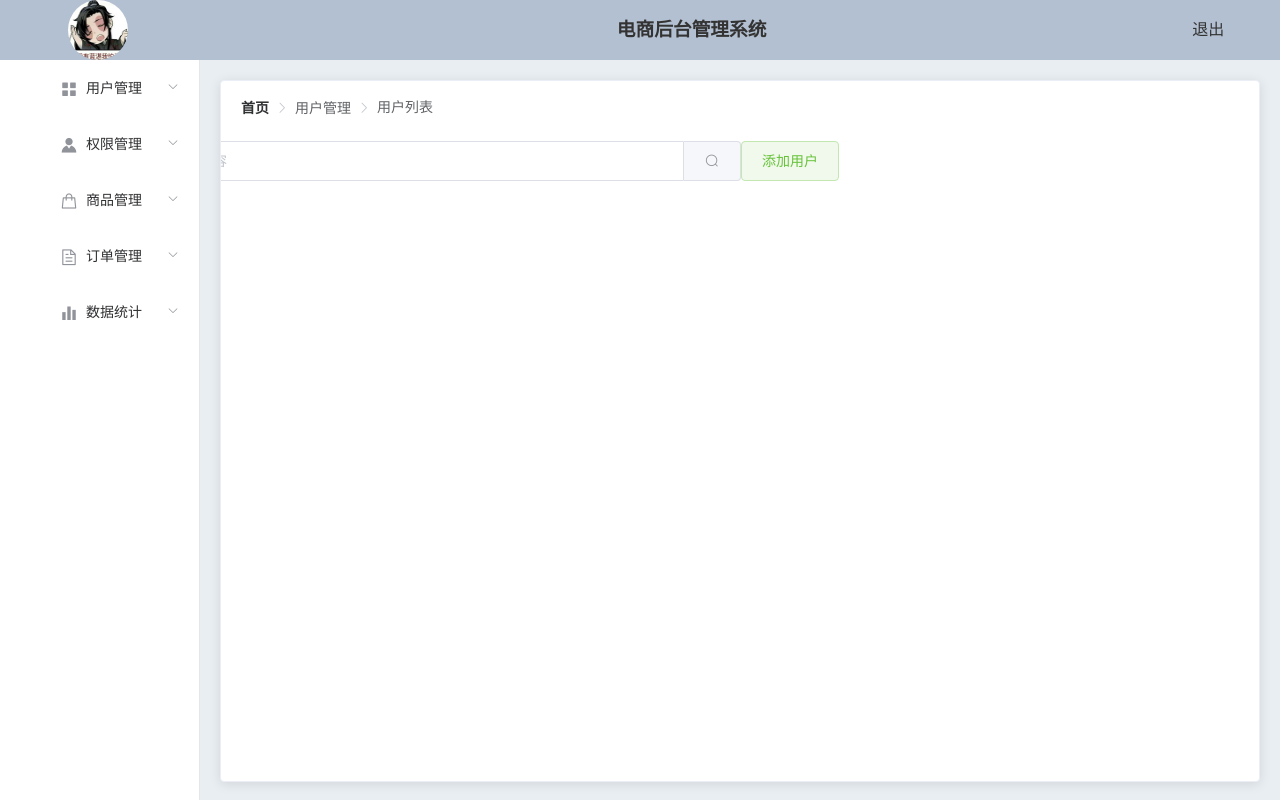
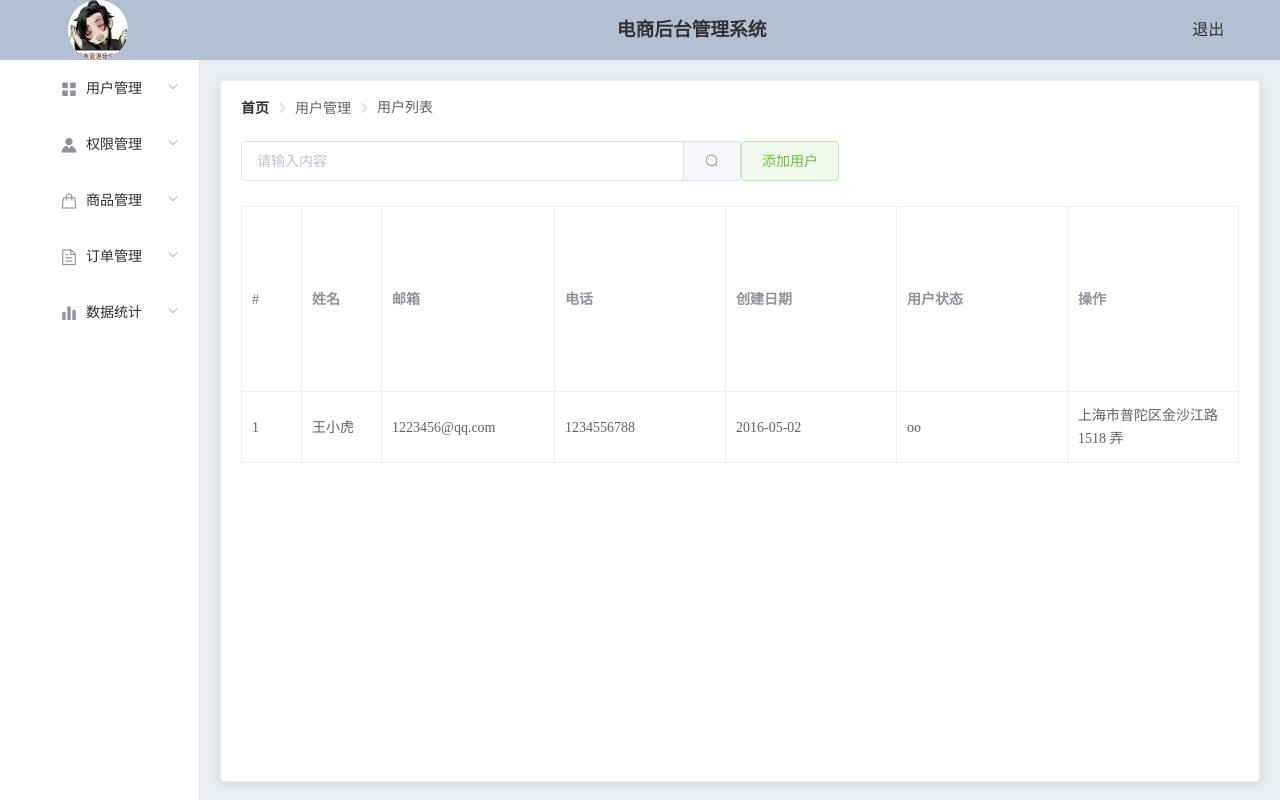
Before and after one commit to LDbird/mallmanager, a Vue app: page /#/users in a window 1280 px wide. Built offline with nearby package versions, Linux system fonts and the light colour scheme; no server answers.

Commit message:
获取用户数据

```diff
--- a/src/components/users/users.vue
+++ b/src/components/users/users.vue
@@ -1,6 +1,6 @@
 <template>
-  <!--面包屑-->
   <el-card class="box-card">
+    <!--面包屑-->
     <el-breadcrumb separator-class="el-icon-arrow-right">
       <el-breadcrumb-item :to="{ path: '/' }">首页</el-breadcrumb-item>
       <el-breadcrumb-item>用户管理</el-breadcrumb-item>
@@ -19,6 +19,44 @@
           <el-button type="success" plain>添加用户</el-button>
       </el-col>
     </el-row>
+
+    <!--表格-->
+    <el-table
+      :data="tableData"
+      border
+      style="width: 100%">
+      <el-table-column
+        type="index"
+        label="#"
+        width="60">
+      </el-table-column>
+      <el-table-column
+        prop="name"
+        label="姓名"
+        width="80">
+      </el-table-column>
+      <el-table-column
+        prop="email"
+        label="邮箱">
+      </el-table-column>
+      <el-table-column
+        prop="phone"
+        label="电话">
+      </el-table-column>
+      <el-table-column
+        prop="date"
+        label="创建日期">
+      </el-table-column>
+      <el-table-column
+        prop="status"
+        label="用户状态">
+      </el-table-column>
+      <el-table-column
+        prop="address"
+        label="操作">
+      </el-table-column>
+    </el-table>
+
   </el-card>
 </template>
 
@@ -27,8 +65,31 @@
       name: "users",
       data(){
           return{
-            query:''
+            query:'',
+            pagenum:1,
+            pagesize:2,
+            tableData: [{
+              name: '王小虎',
+              email:'1223456@qq.com',
+              phone:'1234556788',
+              date: '2016-05-02',
+              status:'oo',
+              address: '上海市普陀区金沙江路 1518 弄'
+            }]
           }
+      },
+      created(){
+        this.getUserList();
+      },
+      methods:{
+        // 获取用户列表的请求
+       async getUserList(){
+         console.log(1111);
+         const AUTH_TOKEN = localStorage.getItem('token');
+         this.$http.defaults.headers.common['Authorization'] = AUTH_TOKEN;
+          const res = await this.$http.get(`users?query=${this.query}&pagenum=${this.pagenum}&pagesize=${this.pagesize}`);
+          console.log(res);
+       }
       }
     }
 </script>
@@ -38,13 +99,16 @@
     height: 100%;
   }
   .input-search{
-    width: 600px;
+    width: 500px;
   }
   .search-row{
-    margin-left: -500px;
+    float: left;
   }
   .search-inp{
     height: 90px;
     line-height: 90px;
   }
+  el-table-column{
+    height: 46px;
+  }
 </style>
```
